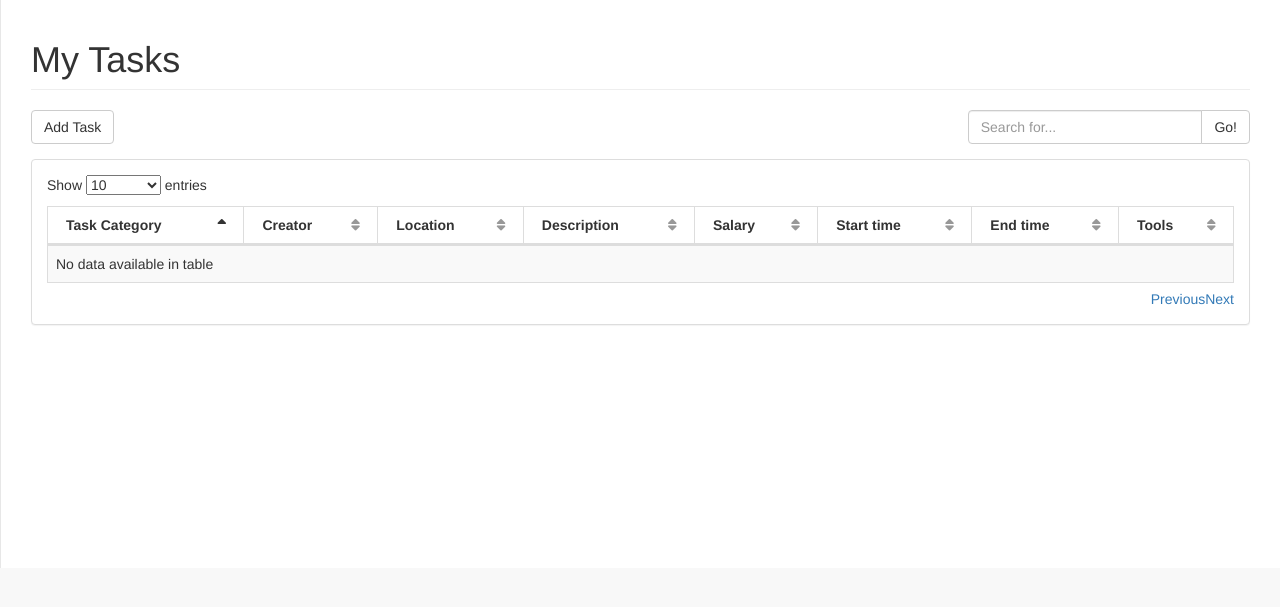
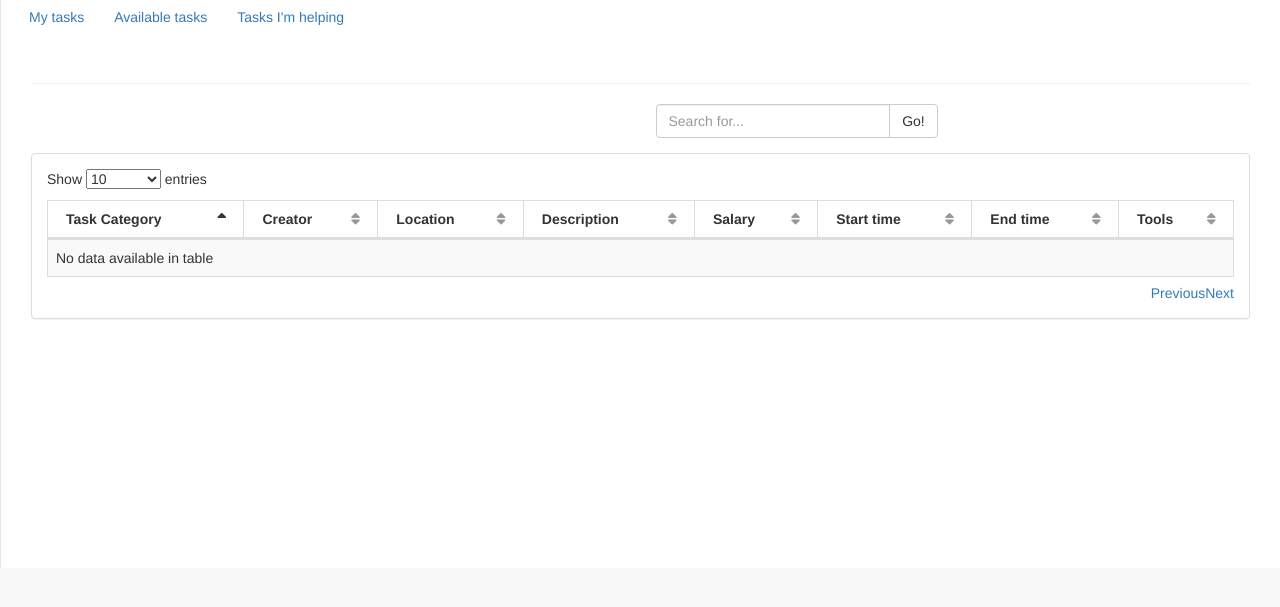
Before and after one commit to mg14777/Task-Bunny, a PHP site: page /view/tables.php in a window 1280 px wide. Shown: the top 607 px of the page. Run offline with PHP 8.4, Linux system fonts and the light colour scheme; the template is opened without the code that fills it, so the values that code supplies are empty.

Commit message:
Update view

```diff
--- a/view/tables.php
+++ b/view/tables.php
@@ -45,17 +45,24 @@
 
         <div id="page-wrapper">
             <div class="row">
+                <nav class="nav">
+                    <a href="./dashboard.php"><button class="btn btn-link">My tasks</button></a>
+                    <a href="./availableTask.php"><button class="btn btn-link">Available tasks</button></a>
+                    <a href="./helperTask.php"><button class="btn btn-link">Tasks I'm helping</button></a>
+                </nav>
                 <div class="col-lg-12">
-                    <h1 class="page-header">My Tasks</h1>
+                    <h1 class="page-header"><?php echo $title ?></h1>
                 </div>
                 <!-- /.col-lg-12 -->
             </div>
             <!-- /.row -->
 
             <div class="row" id="search_row">
+                <?php if (isset($addButton)) { ?>
                 <div class="col-md-3">
                     <a href="addTask.php"><button class="btn btn-default" type="button">Add Task</button></a>
                 </div>
+                <?php } ?>
                 <div class="col-md-6">
                 </div>
                 <div class="col-md-3">
```
